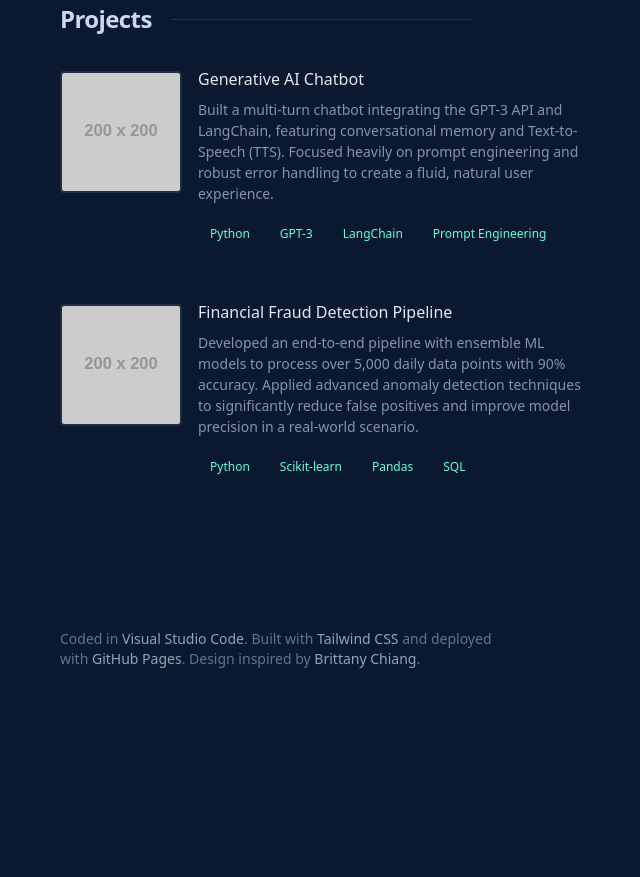
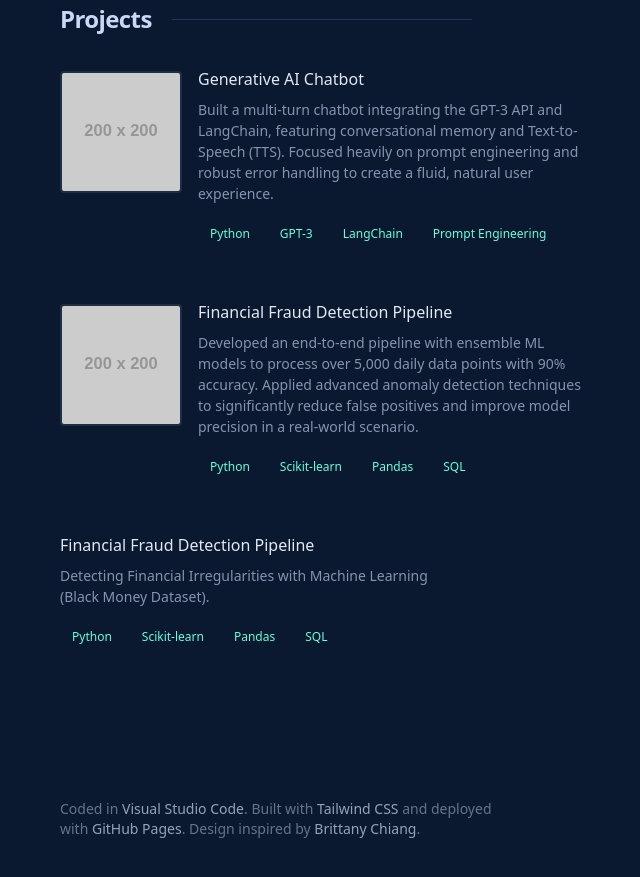
Before and after one commit to saisrikolanu/saisrikolanu.github.io, a plain HTML site: page index.html in a window 1280 px wide. Shown: the part 1183-2060 px from the top of the page, without its empty margins (588-1228 px from the left). Before the commit the page ends 1948 px from the top, so only its background shows below. Drawn offline with nearby package versions, Linux system fonts and the light colour scheme; placeholder pictures from the web are drawn by us.

Commit message:
Update index.html

```diff
--- a/index.html
+++ b/index.html
@@ -158,6 +158,21 @@
                             </div>
                              <img alt="Fraud detection screenshot" class="rounded border-2 border-slate-200/10 transition group-hover:border-slate-200/30 sm:order-1 sm:col-span-2 sm:translate-y-1" style="aspect-ratio:1/1;object-fit:cover" src="https://placehold.co/200x200/0a192f/64ffda?text=Fraud+Detection" width="200" height="200">
                         </div>
+                        <!-- Project 3 -->
+                         <div class="group relative grid gap-4 pb-1 transition-all sm:grid-cols-8 sm:gap-8 md:gap-4 lg:hover:!opacity-100 lg:group-hover/list:opacity-50">
+                            <div class="absolute -inset-x-4 -inset-y-4 z-0 hidden rounded-md transition motion-reduce:transition-none lg:-inset-x-6 lg:block lg:group-hover:bg-slate-800/50 lg:group-hover:shadow-[inset_0_1px_0_0_rgba(148,163,184,0.1)] lg:group-hover:drop-shadow-lg"></div>
+                            <div class="z-10 sm:order-2 sm:col-span-6">
+                                <h3><a class="inline-flex items-baseline font-medium leading-tight text-slate-200 hover:text-green focus-visible:text-green group/link text-base" href="https://github.com/saisrikolanu" target="_blank" rel="noreferrer noopener">Financial Fraud Detection Pipeline</a></h3>
+                                <p class="mt-2 text-sm leading-normal">Detecting Financial Irregularities with Machine Learning (Black Money Dataset).</p>
+                                <ul class="mt-2 flex flex-wrap">
+                                     <li class="mr-1.5 mt-2"><div class="flex items-center rounded-full bg-green/10 px-3 py-1 text-xs font-medium leading-5 text-green">Python</div></li>
+                                     <li class="mr-1.5 mt-2"><div class="flex items-center rounded-full bg-green/10 px-3 py-1 text-xs font-medium leading-5 text-green">Scikit-learn</div></li>
+                                     <li class="mr-1.5 mt-2"><div class="flex items-center rounded-full bg-green/10 px-3 py-1 text-xs font-medium leading-5 text-green">Pandas</div></li>
+                                     <li class="mr-1.5 mt-2"><div class="flex items-center rounded-full bg-green/10 px-3 py-1 text-xs font-medium leading-5 text-green">SQL</div></li>
+                                </ul>
+                            </div>
+
+                        </div>
                     </div>
                 </section>
 
```
